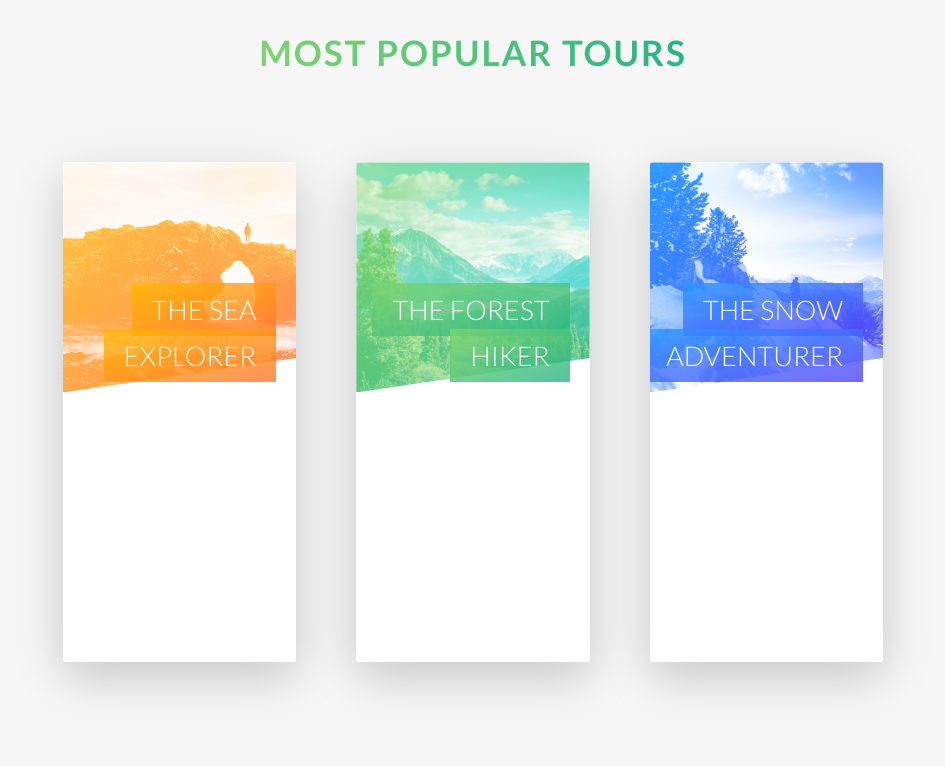
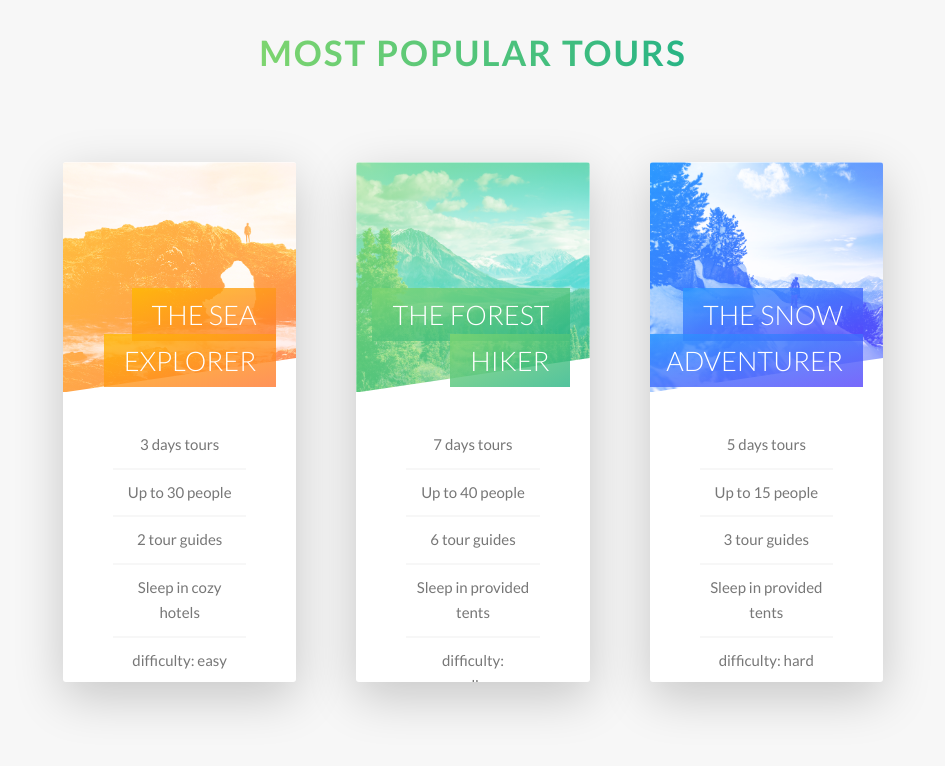
Before and after one commit to ahmedwelhakim/jonas-advanced-css-course-udemy, a website: page Natours/starter/index.html in a window 1280 px wide. Shown: the part 2239-3005 px from the top of the page, without its empty margins (167-1112 px from the left). Drawn offline with Linux system fonts and the light colour scheme; files whose address does not match are found by name.

Commit message:
finishing card front face

```diff
--- a/Natours/starter/index.html
+++ b/Natours/starter/index.html
@@ -133,6 +133,13 @@
                                     explorer
                                 </span>
                             </h4>
+                            <ul class="card__list">
+                                <li>3 days tours</li>
+                                <li>Up to 30 people</li>
+                                <li>2 tour guides</li>
+                                <li>Sleep in cozy hotels</li>
+                                <li>difficulty: easy</li>
+                            </ul>
                         </div>
                         <div class="card__side card__side--back card__side--back--1">
                         </div>
@@ -152,6 +159,13 @@
                                     hiker
                                 </span>
                             </h4>
+                            <ul class="card__list">
+                                <li>7 days tours</li>
+                                <li>Up to 40 people</li>
+                                <li>6 tour guides</li>
+                                <li>Sleep in provided tents</li>
+                                <li>difficulty: medium</li>
+                            </ul>
                         </div>
                         <div class="card__side card__side--back card__side--back--2">
                         </div>
@@ -171,6 +185,13 @@
                                 </span>
 
                             </h4>
+                            <ul class="card__list">
+                                <li>5 days tours</li>
+                                <li>Up to 15 people</li>
+                                <li>3 tour guides</li>
+                                <li>Sleep in provided tents</li>
+                                <li>difficulty: hard</li>
+                            </ul>
                         </div>
                         <div class="card__side card__side--back card__side--back--3">
                         </div>
--- a/Natours/starter/sass/components/_card.scss
+++ b/Natours/starter/sass/components/_card.scss
@@ -1,16 +1,16 @@
 .card {
 
-	height: 50rem;
+	height: 52rem;
 	position: relative;
 	perspective: 150rem;
 
 	&__side {
 		border-radius: .3rem;
 		overflow: hidden;
-		height: 50rem;
+		height: 52rem;
 		position: absolute;
 		width: 100%;
-		transition: all 1.2s ease;
+		transition: all 0.7s ease;
 		backface-visibility: hidden;
 		box-shadow: 0 1.5rem 5rem rgba($color-black, 0.2);
 
@@ -112,4 +112,24 @@
 		}
 
 	}
+
+	&__list {
+		margin-top: 3rem;
+		text-align: center;
+		text-decoration: none;
+		font-size: 1.5rem;
+		padding-left: 5rem;
+		padding-right: 5rem;
+
+		& li {
+			&:not(:last-child) {
+				border-bottom: 2px solid $color-grey-light;
+
+			}
+
+			padding: 1rem;
+			list-style: none;
+			text-decoration: none;
+		}
+	}
 }
```
Also changed, not shown: Natours/starter/css/style.css.
